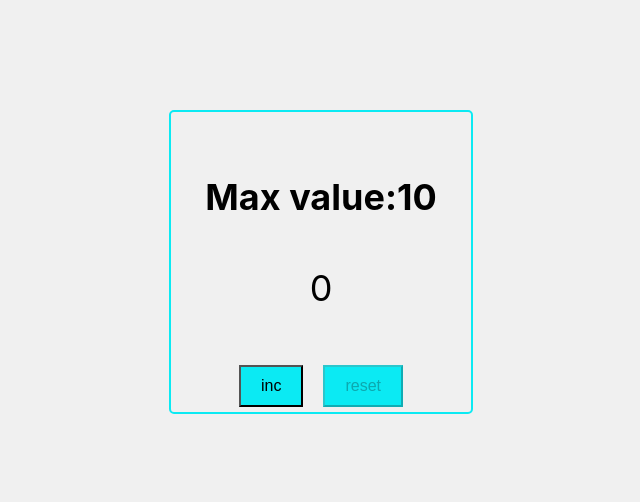
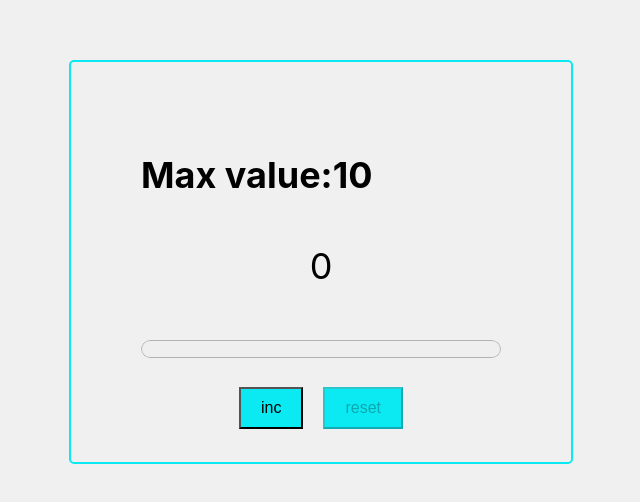
Before and after one commit to AliakseiKrasko/1sprint, a React (Create React App) app: page / in a window 1280 px wide. Shown: the part 138-640 px from the top of the page, without its empty margins (319-959 px from the left). Built offline with nearby package versions, Linux system fonts and the light colour scheme.

Commit message:
added counter refactoring

```diff
--- a/src/App.css
+++ b/src/App.css
@@ -7,8 +7,8 @@ body {
 }
 
 .App {
-  width: 300px;
-  height: 300px;
+  width: 500px;
+  height: 400px;
   border: 2px solid #0beaf3;
   border-radius: 5px;
   display: flex;
--- a/src/components/CounterDisplay.tsx
+++ b/src/components/CounterDisplay.tsx
@@ -4,6 +4,7 @@ import React from 'react';
 type CounterDisplayProps = {
     value: number;
     maxValue: number;
+
 };
 
 export const CounterDisplay: React.FC<CounterDisplayProps> = ({ value, maxValue }) => {
@@ -11,5 +12,6 @@ export const CounterDisplay: React.FC<CounterDisplayProps> = ({ value, maxValue
     return <div className={displayClass}>
         <h4>Max value:{maxValue}</h4>
         <p>{value}</p>
+        <progress value={value} max={maxValue} />
     </div>;
 };
```
